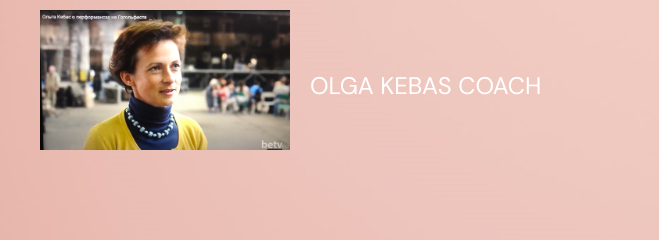
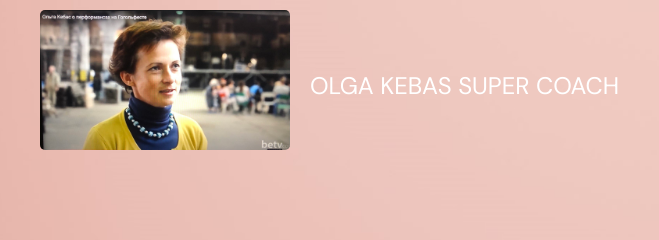
Before and after one commit to vadymhornyi/-aster_-lass, a plain HTML site: page index.html in a window 1280 px wide. Shown: the top 240 px of the page, 0-659 px from the left. Drawn offline with Linux system fonts and the light colour scheme.

Commit message:
fix logo

```diff
--- a/css/style.css
+++ b/css/style.css
@@ -109,6 +109,7 @@ h1, h2, h3, h4, h5, h6 {
     margin-right: 20px;
     width: 250px;
     height: 140px;
+    border-radius: 5px;
 }
 
 /* Nav */
--- a/index.html
+++ b/index.html
@@ -15,7 +15,7 @@
             <div class="header_inner">
                 <div class="header_logo">
                     <div><img class="foto_logo" src="./images/7_3.jpg" alt="foto_logo"></div>
-                    <div><p>Olga Kebas coach</p></div>
+                    <div><p>Olga Kebas super coach</p></div>
                 </div>
                 <nav class="nav">
                     <a class="nav__link" href="#">ABOUT</a>
```
